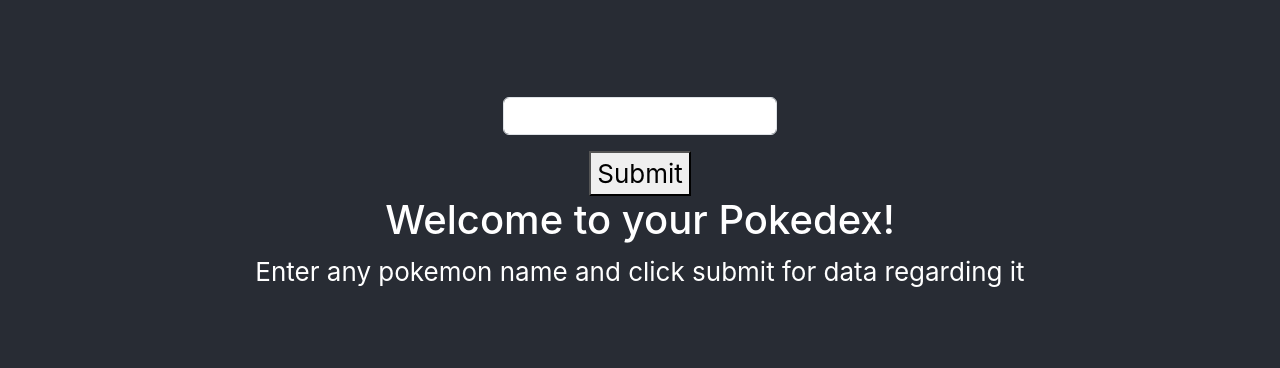
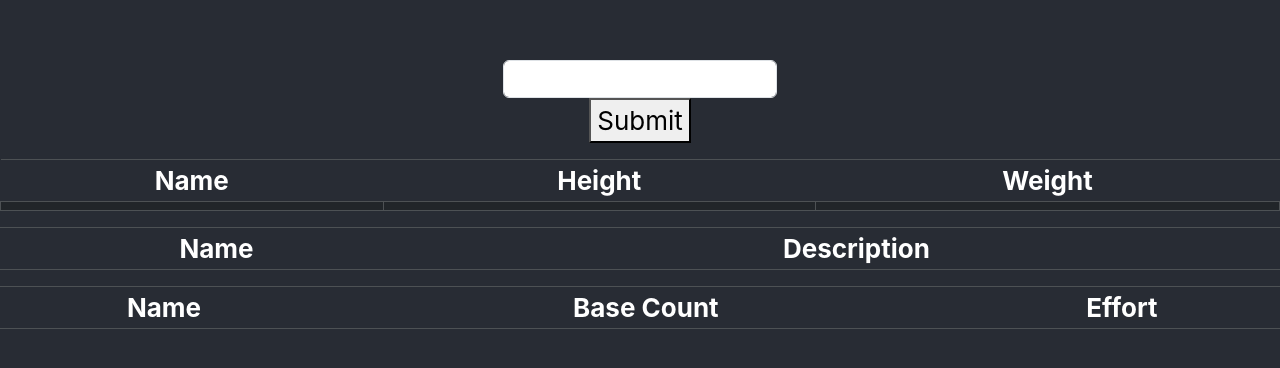
Before and after one commit to langerno/mi449_final, a React (Create React App) app: page / in a window 1280 px wide. Shown: the part 198-566 px from the top of the page. Built offline with nearby package versions, Linux system fonts and the light colour scheme.

Commit message:
More data pulled, tables

```diff
--- a/src/App.js
+++ b/src/App.js
@@ -4,21 +4,18 @@
 let currentPokeData = null
 let prevInput = null
 
+function capitalizeFirstLetter(string) {
+  return string.charAt(0).toUpperCase() + string.slice(1);
+}
+
 function Search(){
   return (
     <div class="mb-3">
       <input id="searchBar" class="form-control" aria-describedby="emailHelp"/>
+      <button onClick={onSubmit}>Submit</button>
     </div>
   )
 
-}
-
-function SubmitButton(){
-  return(
-    <>
-      <button onClick={onSubmit}>Submit</button>
-    </>
-  )
 }
 
 async function onSubmit() {
@@ -33,25 +30,38 @@
     console.log(currentPokeData)
 
     if (currentPokeData !== null) {
-      document.getElementById("frontSprite").setAttribute("src", currentPokeData.sprites.front_default);
-      document.getElementById("frontSprite").setAttribute("alt", "Front Sprite of " + currentPokeData.name);
-
-      document.getElementById("backSprite").setAttribute("src", currentPokeData.sprites.back_default);
-      document.getElementById("backSprite").setAttribute("alt", "Back Sprite of " + currentPokeData.name);
-
-      document.getElementById("name").innerHTML = currentPokeData.name
-      document.getElementById("height").innerHTML = currentPokeData.height + " decimeters"
+      updatePage();
     }
   }
 }
 
+
+
 function PokeDesc(){
   return(
     <>
-      <h1 id="name">Welcome to your Pokedex!</h1>
-      <p id="height">Enter any pokemon name and click submit for data regarding it</p>
+<table id="desc" class="table table-dark table-bordered table-sm">
+      <thead id="desc_head" class="thead-dark">
+        <th scope="col">Name</th>
+        <th scope="col">Height</th>
+        <th scope="col">Weight</th>
+      </thead>
+      <tbody id="desc_body">
+        <tr>
+          <td id="name"></td>
+          <td id="height"></td>
+          <td id="weight"></td>
+        </tr>
+      </tbody>
+    </table>
     </>
   )
+}
+
+function updateDesc(){
+  document.getElementById("name").innerHTML = capitalizeFirstLetter(currentPokeData.name)
+  document.getElementById("height").innerHTML = currentPokeData.height + " dm"
+  document.getElementById("weight").innerHTML = currentPokeData.weight + " hg"
 }
 
 function PokeImage() {
@@ -63,15 +73,84 @@
   )
 }
 
+async function updateImage(){
+  document.getElementById("frontSprite").setAttribute("src", currentPokeData.sprites.front_default);
+  document.getElementById("frontSprite").setAttribute("alt", "Front Sprite of " + currentPokeData.name);
+
+  document.getElementById("backSprite").setAttribute("src", currentPokeData.sprites.back_default);
+  document.getElementById("backSprite").setAttribute("alt", "Back Sprite of " + currentPokeData.name);
+}
+
+
+
+function PokeAbilities(){
+  return(
+    <table id="abilities" class="table table-dark table-bordered table-sm">
+      <thead id="abilities_head" class="thead-dark">
+        <th scope="col">Name</th>
+        <th scope="col">Description</th>
+      </thead>
+      <tbody id="abilities_body">
+
+      </tbody>
+    </table>
+  )
+}
+
+async function updateAbilities() {
+  let ability_html = ""
+  console.log(currentPokeData.abilities)
+  for(let {ability} of currentPokeData.abilities) {
+    let response = await fetch(ability.url)
+    let ability_data = await response.json();
+    ability_html += "<tr scope='row'><td>" + capitalizeFirstLetter(ability.name) + "</td><td>" + ability_data.effect_entries[1].short_effect + "</td></tr>"
+  }
+  document.getElementById("abilities_body").innerHTML = ability_html
+}
+
+
+
+function PokeStats(){
+  return(
+    <table id="stats" class="table table-dark table-bordered table-sm">
+      <thead id="stats_head" class="thead-dark">
+        <th scope="col">Name</th>
+        <th scope="col">Base Count</th>
+        <th scope="col">Effort</th>
+      </thead>
+      <tbody id="stats_body">
+
+      </tbody>
+    </table>
+  )
+}
+
+async function updateStats() {
+  let stat_html = ""
+      console.log(currentPokeData.stats)
+      for(let stat of currentPokeData.stats) {
+        stat_html += "<tr scope='row'><td>" + capitalizeFirstLetter(stat.stat.name) + "</td><td>" + stat.base_stat + "</td><td>" + stat.effort + "</td></tr>"
+      }
+      document.getElementById("stats_body").innerHTML = stat_html
+}
+
+
+async function updatePage() {
+  updateAbilities()
+  updateStats()
+  updateImage()
+  updateDesc()
+}
 
 function App() {
   return (
     <div className="App">
       <header className="App-header">
         <Search />
-        <SubmitButton />
         <PokeImage />
         <PokeDesc />
+        <PokeAbilities />
+        <PokeStats />
       </header>
     </div>
   );
```
